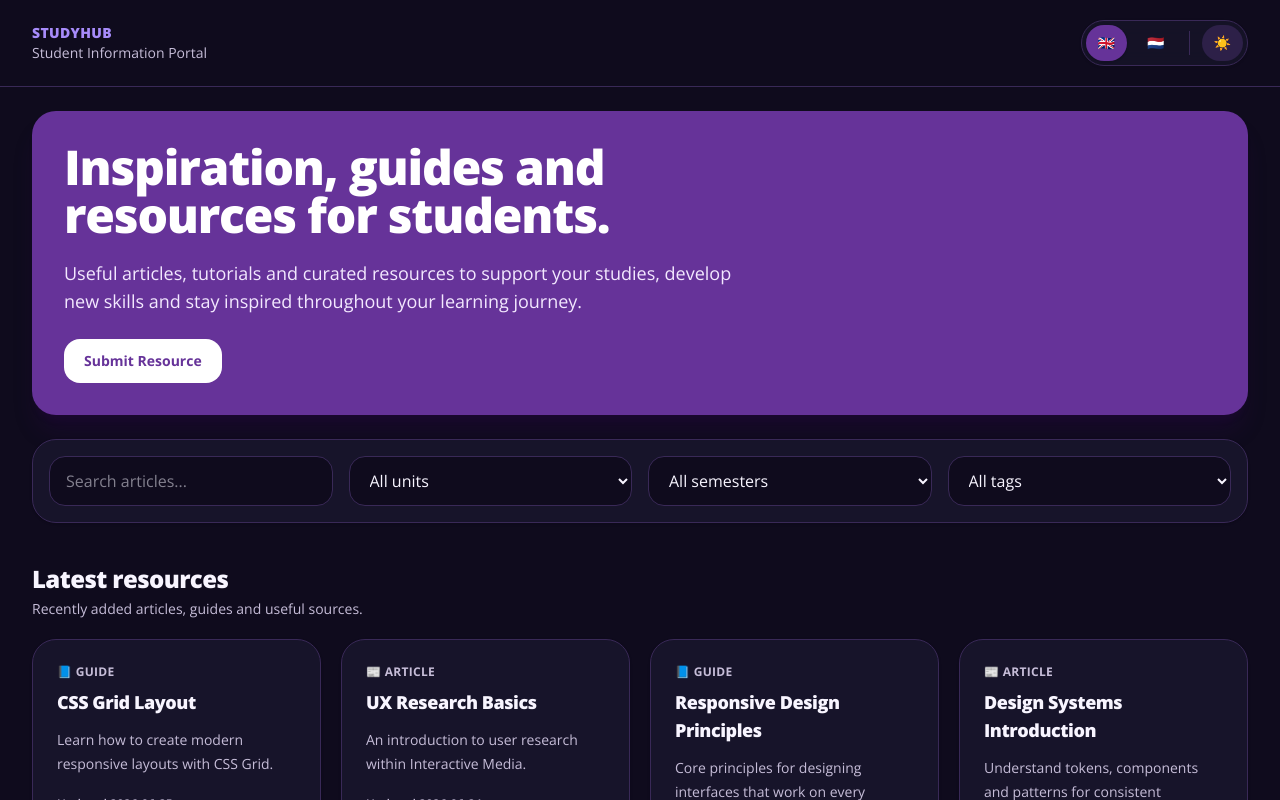
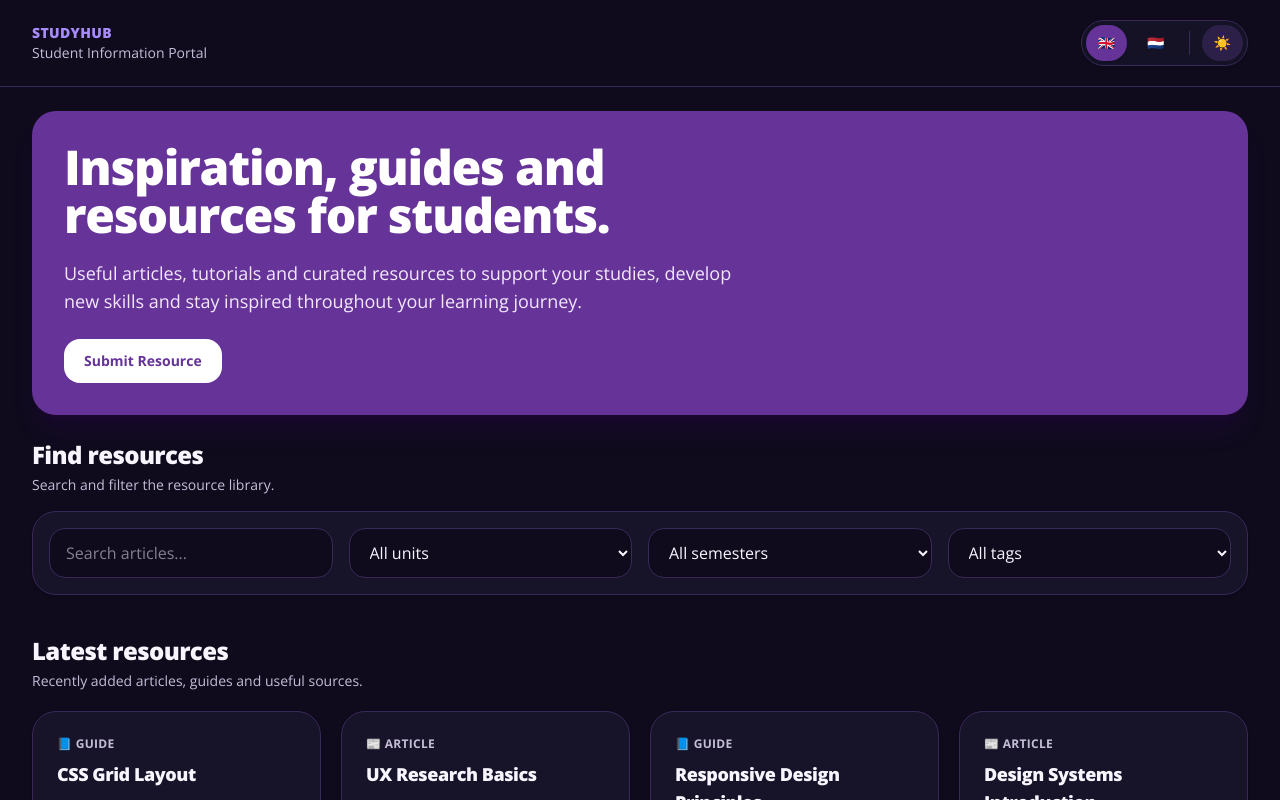
Before and after one commit to docentDavid/studyhub, a Next.js app: page / in a window 1280 px wide. Shown: the top 800 px of the page. Built offline with nearby package versions, Linux system fonts and the light colour scheme.

Commit message:
Update home-page-client.tsx

```diff
--- a/components/home-page-client.tsx
+++ b/components/home-page-client.tsx
@@ -147,7 +147,20 @@ export function HomePageClient({ articles }: HomePageClientProps) {
           </Link>
         </header>
 
-        <section className="mb-10 grid gap-4 rounded-3xl border border-[var(--border)] bg-[var(--surface)] p-4 shadow-sm md:grid-cols-4">
+        <section className="mb-10">
+          <div className="mb-4">
+            <h2 className="text-2xl font-black tracking-tight">
+              {language === "en" ? "Find resources" : "Zoek bronnen"}
+            </h2>
+
+            <p className="mt-1 text-sm text-[var(--muted)]">
+              {language === "en"
+                ? "Search and filter the resource library."
+                : "Zoek en filter door de bronnenbibliotheek."}
+            </p>
+          </div>
+
+          <div className="grid gap-4 rounded-3xl border border-[var(--border)] bg-[var(--surface)] p-4 shadow-sm md:grid-cols-4">
             <input className={fieldClassName} placeholder={t.search} />
 
             <select className={fieldClassName}>
@@ -170,6 +183,7 @@ export function HomePageClient({ articles }: HomePageClientProps) {
                 <option key={tag}>{tag}</option>
               ))}
             </select>
+          </div>
         </section>
 
         <section className="mb-12">
```
Lines whose indentation alone changed are shown as unchanged.
